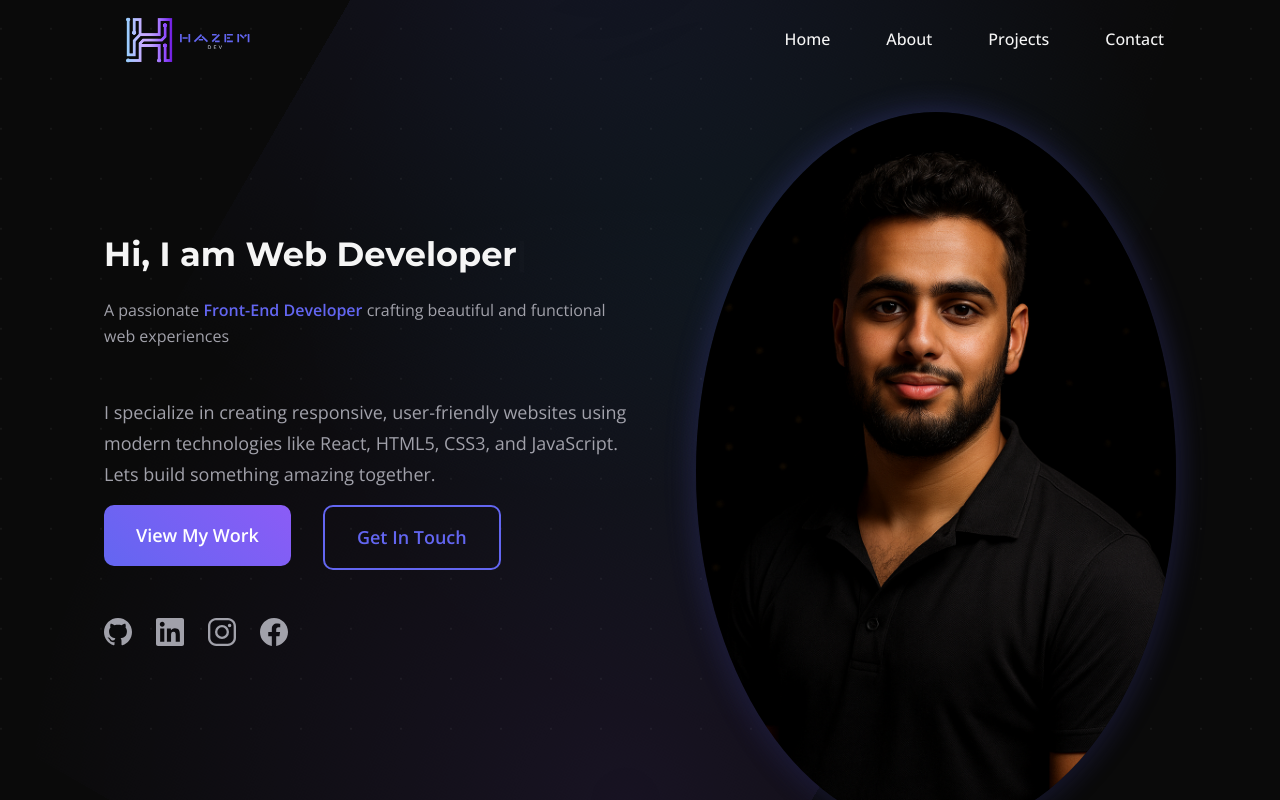
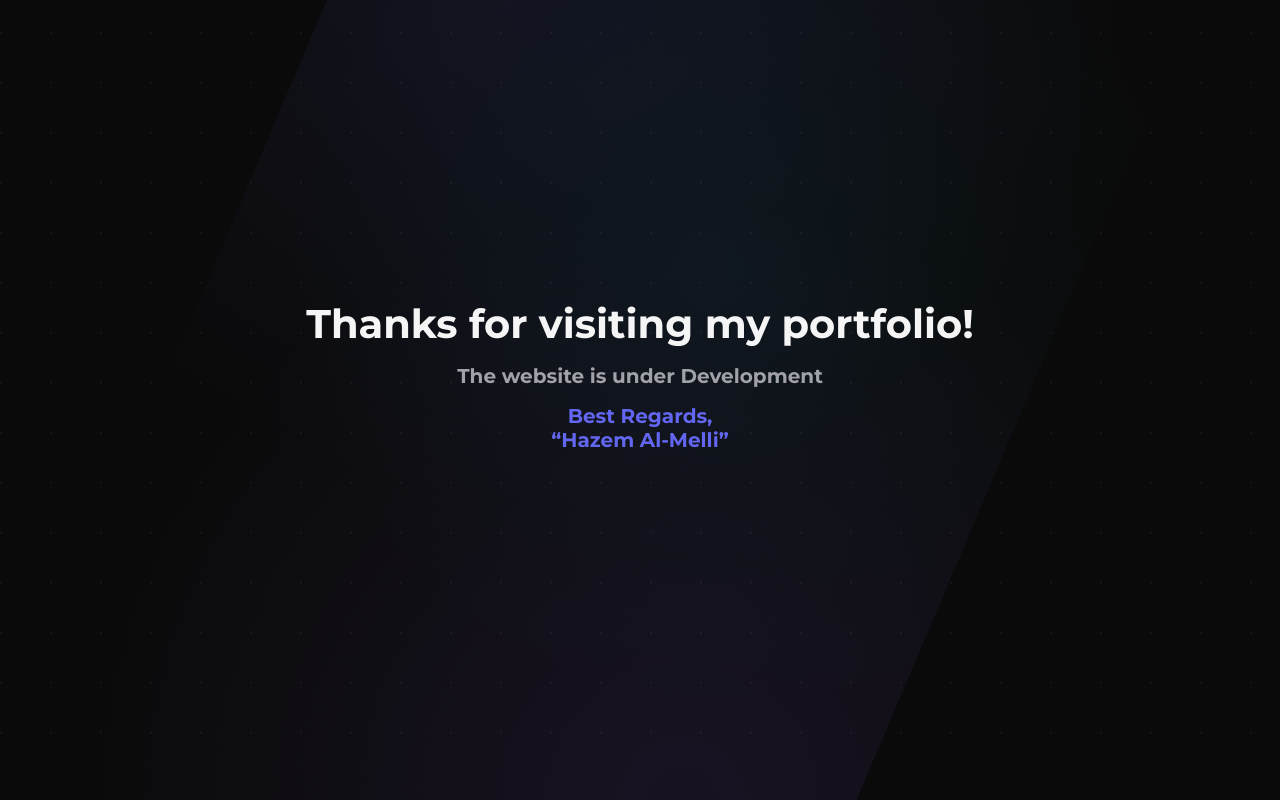
Before and after one commit to HazemAlMili/portfolio-repo, a Next.js app: page / in a window 1280 px wide. Shown: the top 800 px of the page. Built offline with nearby package versions, Linux system fonts and the light colour scheme.

Commit message:
under Dev

```diff
--- a/app/globals.css
+++ b/app/globals.css
@@ -513,7 +513,7 @@ p {
   }
 
   .container {
-    padding: 0 2rem;
+    padding: 0 1rem;
   }
 
   .about-grid {
--- a/app/page.tsx
+++ b/app/page.tsx
@@ -1,19 +1,51 @@
-import Header from "@/components/header";
-import Hero from "@/components/hero";
-import About from "@/components/about";
-import Projects from "@/components/projects";
-import Contact from "@/components/contact";
-import Footer from "@/components/footer";
-import "./globals.css"
+// import Header from "@/components/header";
+// import Hero from "@/components/hero";
+// import About from "@/components/about";
+// import Projects from "@/components/projects";
+// import Contact from "@/components/contact";
+// import Footer from "@/components/footer";
+import "./globals.css";
 export default function Home() {
   return (
     <main>
-      <Header />
+      {/* <Header />
       <Hero />
       <About />
       <Projects />
       <Contact />
-      <Footer />
+      <Footer /> */}
+
+      {/* Development Message */}
+      <h1
+        style={{
+          fontSize: "40px",
+          fontWeight: "bold",
+          marginTop: "300px",
+          textAlign: "center",
+        }}
+      >
+        Thanks for visiting my portfolio!
+      </h1>
+      <h2
+        style={{
+          fontSize: "20px",
+          textAlign: "center",
+          color: "var(--muted-foreground)",
+        }}
+      >
+        The website is under Development
+      </h2>
+      <h6
+        style={{
+          fontSize: "20px",
+          textAlign: "center",
+          color: "var(--accent)",
+        }}
+      >
+        Best Regards,
+        <br />
+        <q>Hazem Al-Melli</q>
+      </h6>
     </main>
   );
 }
--- a/components/contact.tsx
+++ b/components/contact.tsx
@@ -11,6 +11,7 @@ function Contact() {
   const [statusMessage, setStatusMessage] = useState("");
   const [formData, setFormData] = useState({
     name: "",
+    phone: "",
     email: "",
     message: "",
   });
@@ -48,6 +49,9 @@ function Contact() {
     if (formData.message.trim().length < 10) {
       newErrors.message = "Message must be at least 10 characters.";
     }
+    if (formData.phone.trim().length < 11) {
+      newErrors.phone = "Please enter a valid phone number.";
+    }
 
     setErrors(newErrors);
     return Object.keys(newErrors).length === 0;
@@ -77,7 +81,7 @@ function Contact() {
       );
 
       setStatusMessage("✅ Message sent successfully!");
-      setFormData({ name: "", email: "", message: "" });
+      setFormData({ name: "",phone: "", email: "", message: "" });
     } catch (err: unknown) {
       const msg =
         (err as null)?
@@ -167,6 +171,25 @@ function Contact() {
                       </p>
                     )}
                   </div>
+                  <div className="form-group">
+                    <label htmlFor="email" className="form-label">
+                      Phone
+                    </label>
+                    <input
+                      id="phone"
+                      name="phone"
+                      type="tel"
+                      placeholder="Enter your phone number"
+                      value={formData.phone}
+                      onChange={handleInputChange}
+                      className="form-input"
+                    />
+                    {errors.phone && (
+                      <p className="error-message" style={{ color: "red" }}>
+                        {errors.phone}
+                      </p>
+                    )}
+                  </div>
 
                   <div className="form-group">
                     <label htmlFor="message" className="form-label">
--- a/components/hero.tsx
+++ b/components/hero.tsx
@@ -13,7 +13,7 @@ export default function Hero() {
 
     if (typedRef.current) {
       const typed = new Typed(typedRef.current, {
-        strings: ["Hazem Al-Melli", "Web Developer", "Front-End Developer", "Vibe Coder"],
+        strings: ["Hazem Al-Melli", "Web Developer", "Front-End Developer"],
         typeSpeed: 100,
         backSpeed: 60,
         backDelay: 1000,
```
